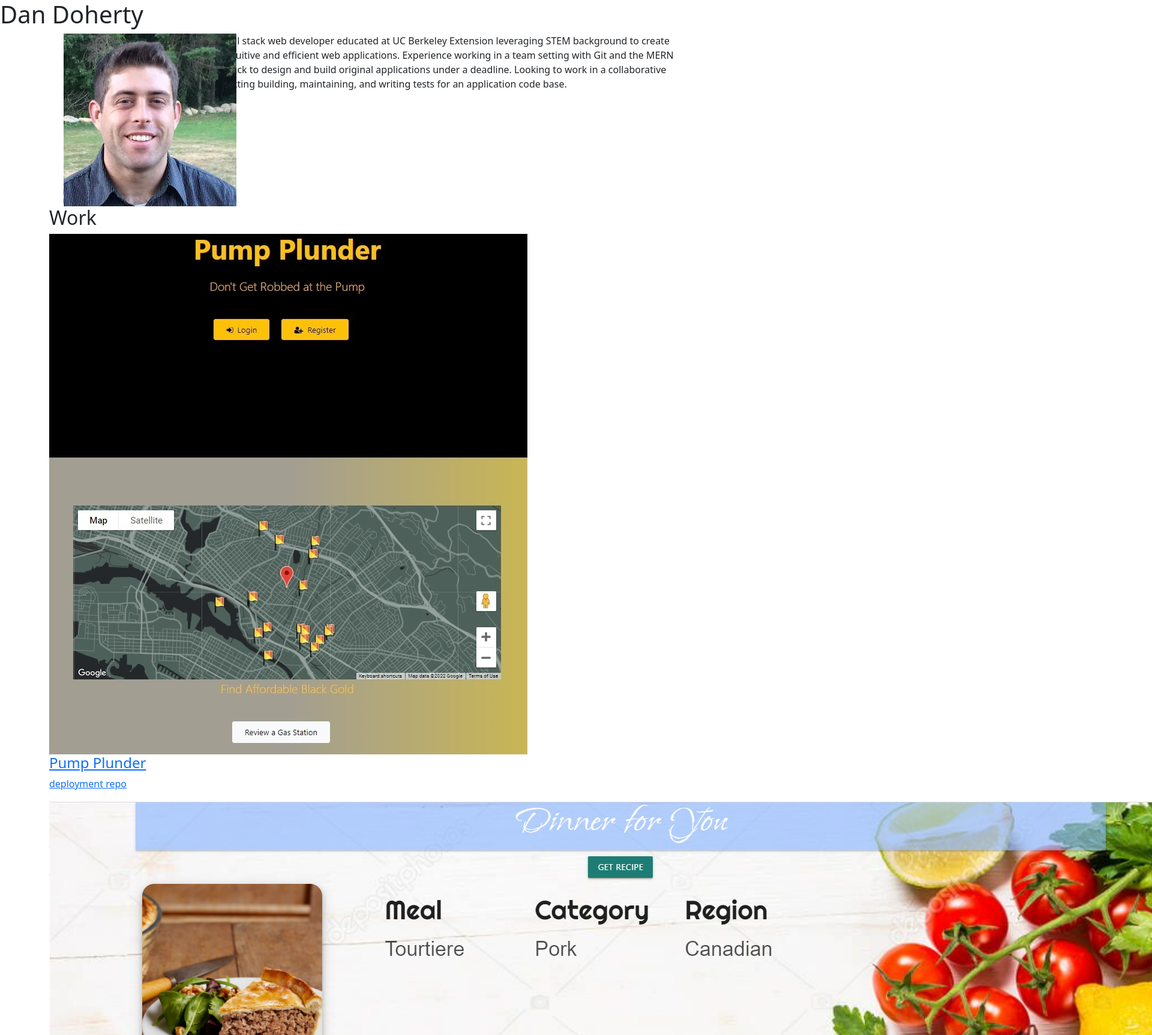
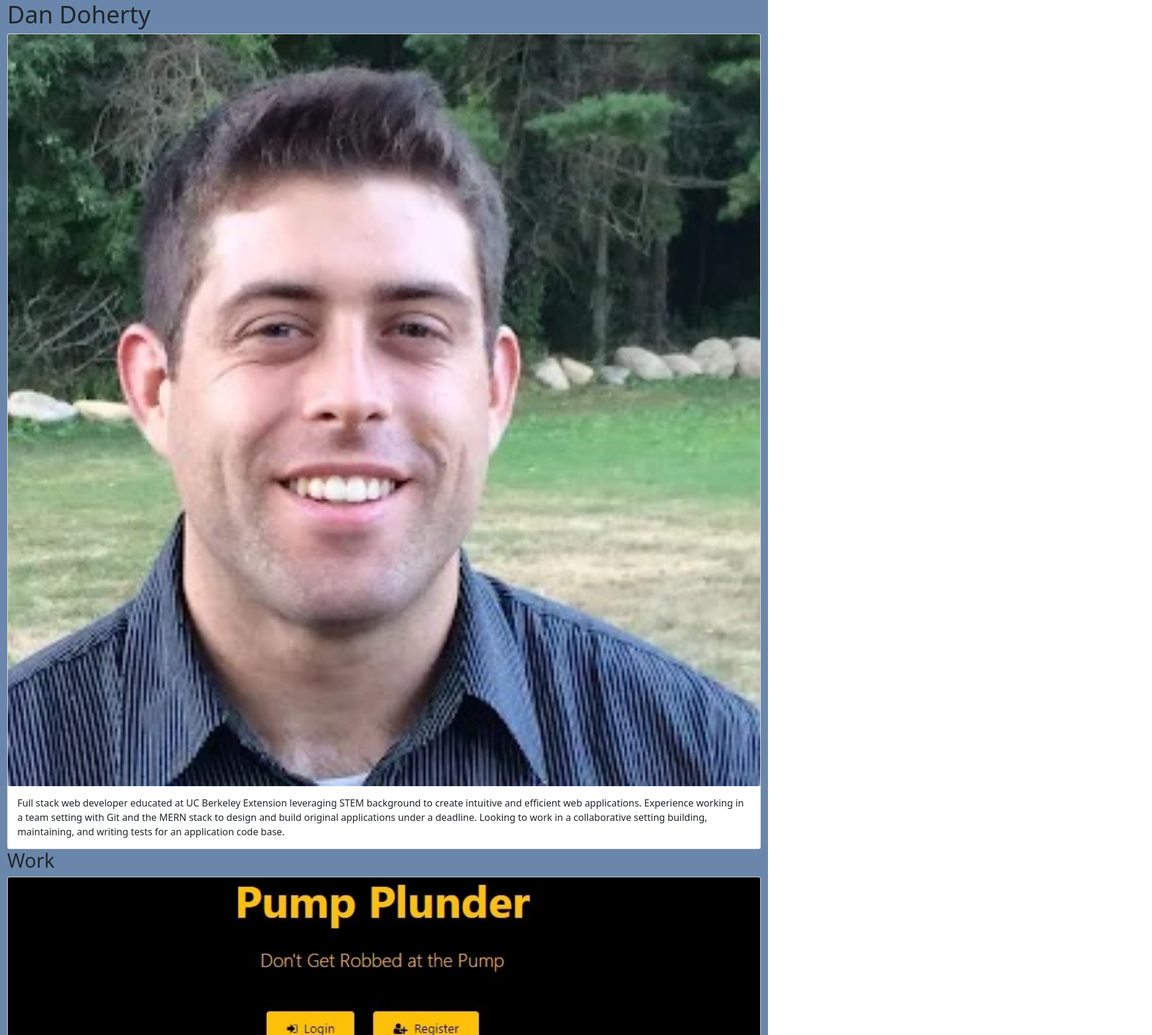
Before and after one commit to ddoherty6/portfolio, a React (Create React App) app in the folder client/: page / in a window 1280 px wide. Shown: the top 1726 px of the page at 60% size, 1920 px wide, since content can reach past the window. Built offline with nearby package versions, Linux system fonts and the light colour scheme.

Commit message:
added bootstrap cards

```diff
--- a/client/src/App.js
+++ b/client/src/App.js
@@ -11,9 +11,9 @@ function App() {
    const [nav, setNav] = useState("AboutMe");
 
   return (
-    <div>
+    <div >
       {/* <Header nav={nav} setNav={setNav}/> */}
-      <Header />
+
 
       {/* <section className="hero">
             <div className="stylebox">
@@ -28,7 +28,10 @@ function App() {
       {nav==="Resume" && <Resume />} */}
 
 
-      <Container>
+      <Container fluid style={{
+      backgroundColor: "#6a87ab"
+      }}>
+        <Header />
         <AboutMe />
         <Project />
         <Footer />
--- a/client/src/components/AboutMe/index.js
+++ b/client/src/components/AboutMe/index.js
@@ -1,28 +1,20 @@
 import dataFeed from "../../dataFeed";
 import profpic from "../../assets/images/profpic.jpg"; // this is the only way I could get the image to draw
-import Container from "react-bootstrap/Container";
+import { Row, Col, Card } from "react-bootstrap";
 const aboutMeData = dataFeed[0];
 
 function AboutMe() {
     return (
-        <Container className="row">
-            {/* <main id="about-me" key="about-me"> */}
+        <>
+            <Card>
+                <Card.Img src={profpic}/>
+                    {/* <img src={profpic} alt="" /> */}
+                <Card.Body>
+                    {aboutMeData.text}
+                </Card.Body>
+            </Card>
 
-            <Container className="col-3">
-                <img src={profpic} alt="" />
-            </Container>
-            <Container className="col-9">
-                <section className="bio">
-                    <p>
-                        {aboutMeData.text}
-                    </p>
-                </section>
-            </Container>
-
-
-
-            {/* </main> */}
-        </Container>
+        </>
     );
 }
 
--- a/client/src/components/Project/index.js
+++ b/client/src/components/Project/index.js
@@ -1,4 +1,5 @@
 import dataFeed from '../../dataFeed';
+import Card from 'react-bootstrap/Card'
 //import pic from '../../assets/images/look-me-up.jpg';
 const projects = dataFeed[1].content;
 //import images[i] from `${projects[i].img}`;
@@ -15,17 +16,14 @@ function Project() {
             </div>
             <section id="portfolio" className="work">
                 {projects.map((project, i) => (
-                    <article key={i} className={`${i===0 || i===1 ? "work-lg" : "work-sm"}`}>
-                        <a href={project.url} target="_blank">
-                            <img src={project.img} alt=""/>
-                            <div className="stylebox">
-                                <h4>{project.title}</h4>
-                                <p>
-                                    <a href={project.url} target="_blank">deployment </a>
-                                    <a href={project.repo} target="_blank"> repo</a></p>
-                            </div>
-                        </a>
-                    </article>
+                    <Card key={i} className={`${i===0 || i===1 ? "work-lg" : "work-sm"}`}>
+                        <Card.Img src={project.img} alt=""/>
+                        <Card.Body>
+                            <Card.Title>{project.title}</Card.Title>
+                            <Card.Link href={project.url}>deployment</Card.Link>
+                            <Card.Link href={project.repo}>repo</Card.Link>
+                        </Card.Body>
+                    </Card>
                 ))}
             </section>
         </main>
```
